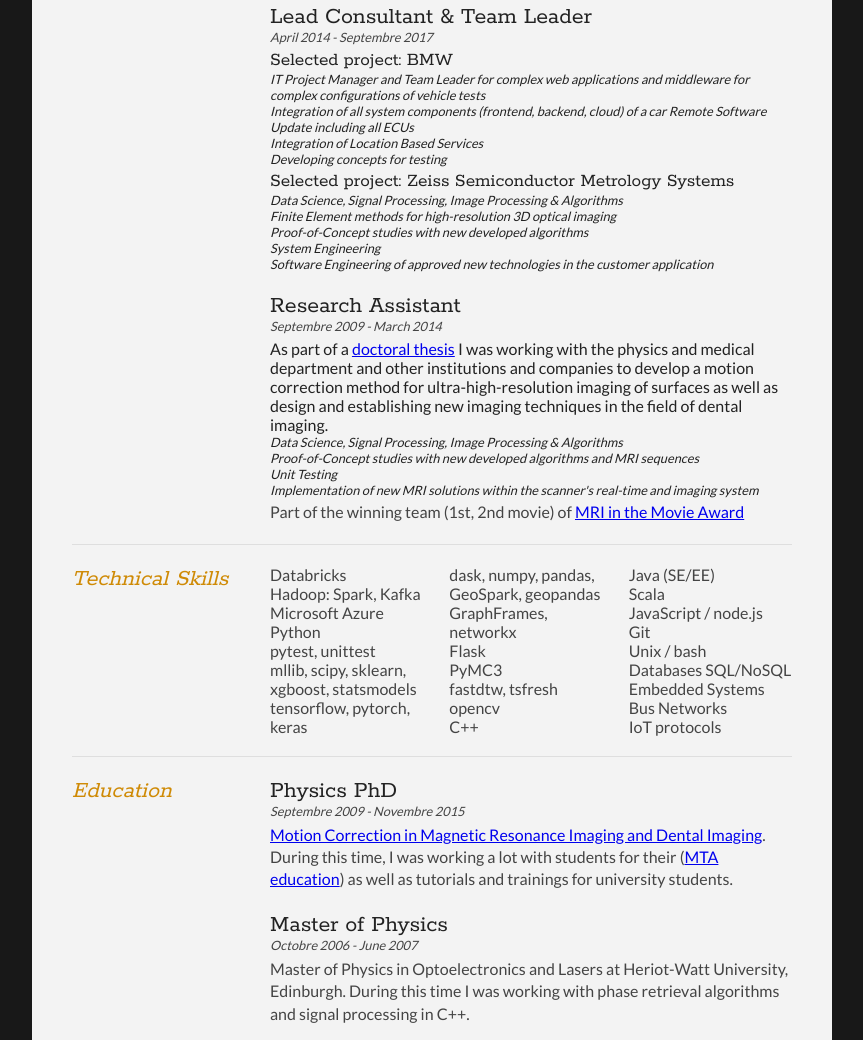
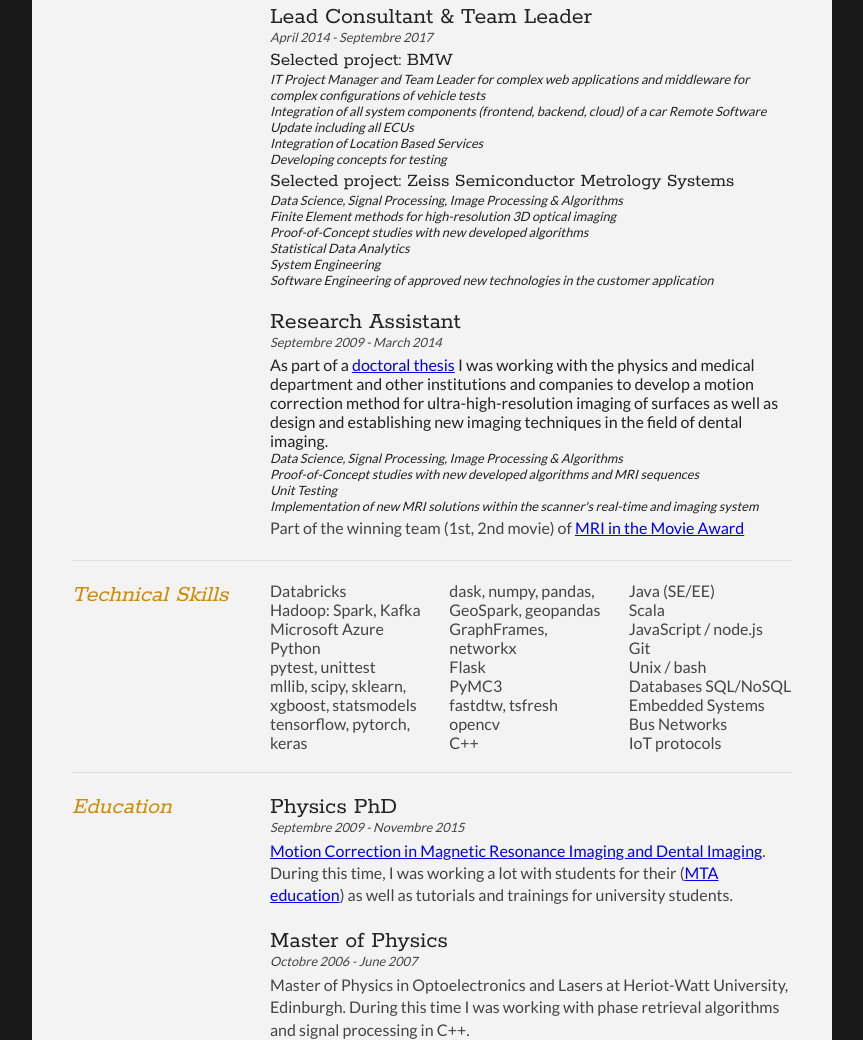
Before and after one commit to anderl80/cv, a plain HTML site: page index.html in a window 1280 px wide. Shown: the part 792-1832 px from the top of the page, without its empty margins (208-1071 px from the left). Drawn offline with Linux system fonts and the light colour scheme.

Commit message:
insert content

```diff
--- a/index.html
+++ b/index.html
@@ -113,6 +113,7 @@
 								<li>Data Science, Signal Processing, Image Processing & Algorithms</li>
 								<li>Finite Element methods for high-resolution 3D optical imaging</li>
 								<li>Proof-of-Concept studies with new developed algorithms</li>
+								<li>Statistical Data Analytics</li>
 								<li>System Engineering</li>
 								<li>Software Engineering of approved new technologies in the customer application</li>
 							</ul>
```
